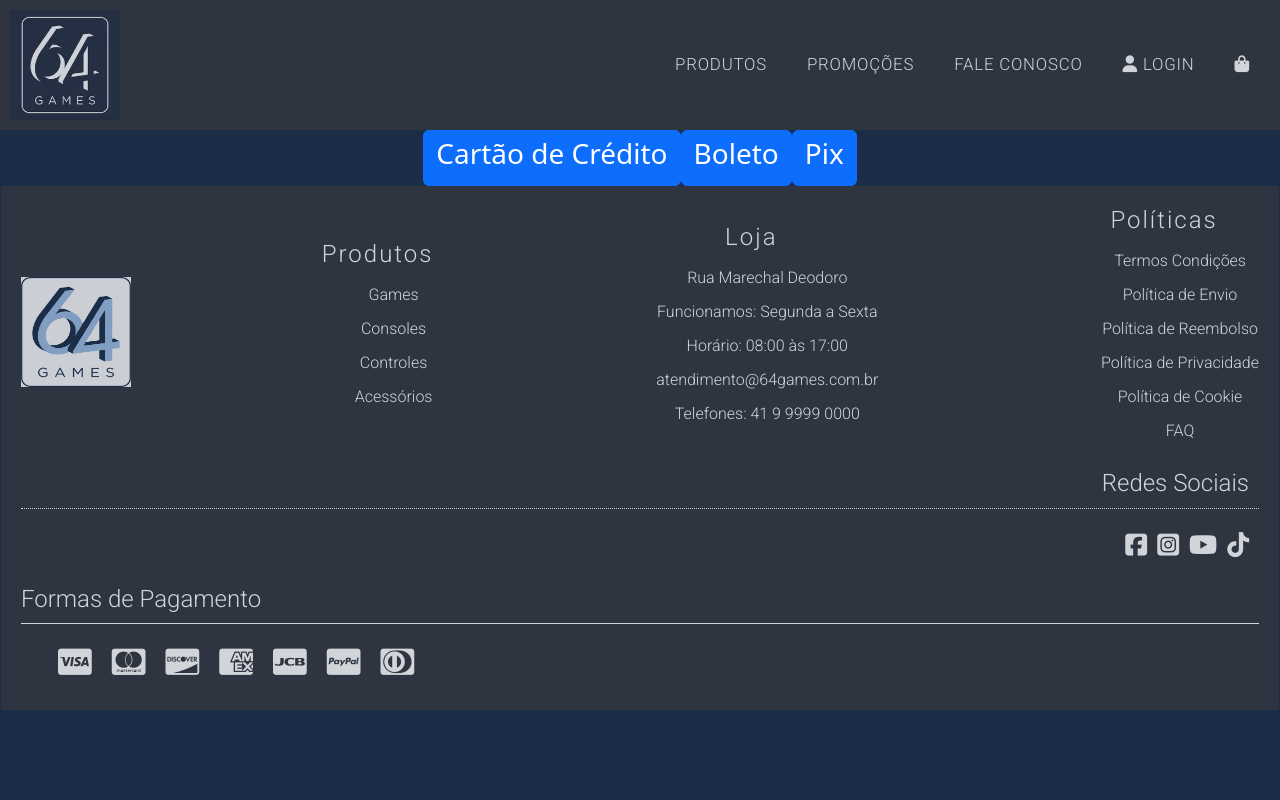
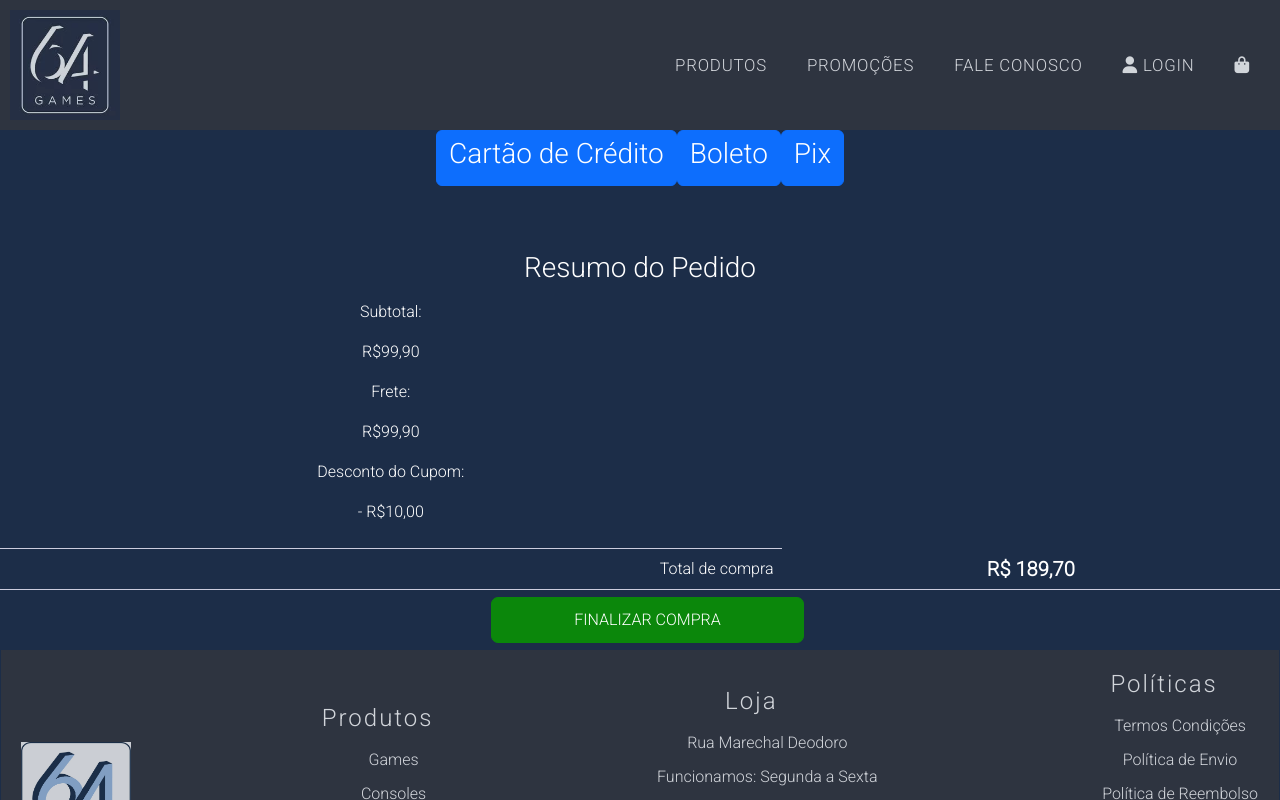
Before and after one commit to Projeto-Integrador-D-House/Loja-Virtual, a React (Vite) app: page /pagamento_2 in a window 1280 px wide. Shown: the top 800 px of the page. Built offline with nearby package versions, Linux system fonts and the light colour scheme.

Commit message:
inclusão do resumo de compras componente pagamento

```diff
--- a/front-end/src/pages/PagamentoV.jsx
+++ b/front-end/src/pages/PagamentoV.jsx
@@ -1,5 +1,6 @@
 import * as React from "react";
 import { Button, Card, CardBody, Collapse } from "reactstrap";
+import "/public/style/carrinho.css";
 
 
 export default function PagamentosV() {
@@ -172,7 +173,41 @@ export default function PagamentosV() {
                     </Card>
                 </Collapse>
          </div>
+         <div class="resumo-compra">
+            <h3>Resumo do Pedido</h3>
 
+            <table id="carrinho-item">
+               <td>
+                    <div>
+                        <p>Subtotal:</p>
+                        <p>R$99,90</p>
+                    </div>
+
+                    <div>
+                        <p>Frete:</p>
+                        <p>R$99,90</p>
+                    </div>
+                    <div>
+                        <p>Desconto do Cupom:</p>
+                        <p> - R$10,00</p>
+                    </div>
+               </td>
+               <tr class="footer">
+
+                <td>Total de compra</td>
+                <td>
+                    <div id="total">R$ 189,70</div>
+                </td>
+
+            </tr>
+            </table>
+        </div>
+
+    <section class="btn">
+
+        <button class="btn-comprar">Finalizar Compra</button>
+
+    </section>
          </div>
     );
 }
```
